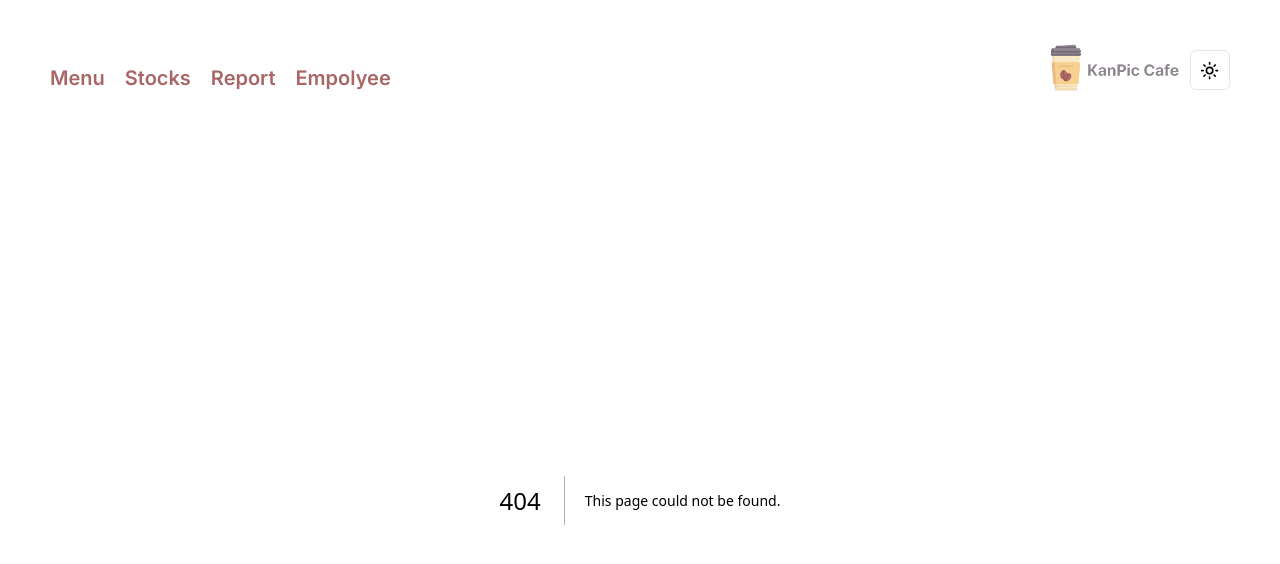
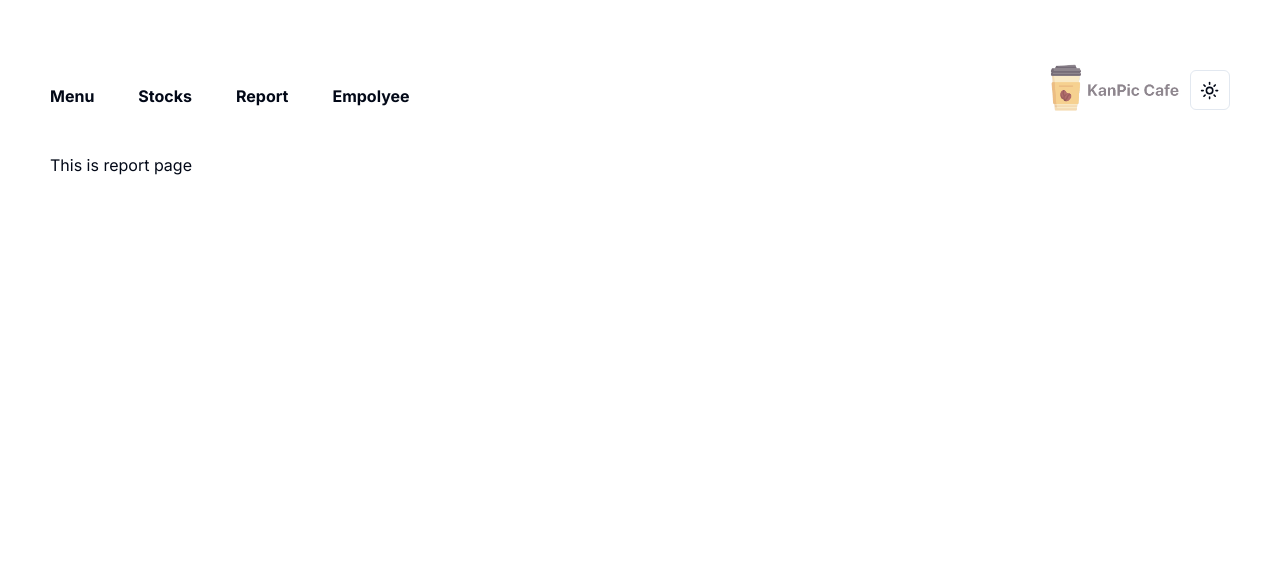
Before and after one commit to OeunSochetra/Kanpic_Cafe, a Next.js app: page /reportpage in a window 1280 px wide. Before the commit this address had no page. Shown: the top 564 px of the page. Built offline with nearby package versions, Linux system fonts and the light colour scheme.

Commit message:
update ui

```diff
--- a/app/(root)/(routes)/page.tsx
+++ b/app/(root)/(routes)/page.tsx
@@ -1,14 +1,16 @@
-
 import Header from "@/components/Header";
 import { ModeToggle } from "@/components/Theme-Toggle";
 import { UserButton } from "@clerk/nextjs";
 import Container from "@/components/Container";
-
+import { Button, FloatButton } from "antd";
 
 export default function Home() {
   return (
-  <div>
-    <h1></h1>
-  </div>
-  )
+    <div>
+      <Container>
+        <Button type="primary">Button</Button>
+        <FloatButton />
+      </Container>
+    </div>
+  );
 }
--- a/app/(root)/(routes)/report/page.tsx
+++ /dev/null
@@ -1,12 +0,0 @@
-import React from 'react'
-import Container from '@/components/Container'
-
-const report = () => {
-  return (
-    <Container>
-    <div><h1>This is report page</h1></div>
-    </Container>
-  )
-}
-
-export default report
--- /dev/null
+++ b/app/(root)/(routes)/reportpage/page.tsx
@@ -0,0 +1,14 @@
+import React from "react";
+import Container from "@/components/Container";
+
+const reportpage = () => {
+  return (
+    <Container>
+      <div>
+        <h1>This is report page</h1>
+      </div>
+    </Container>
+  );
+};
+
+export default reportpage;
--- a/components/Header.tsx
+++ b/components/Header.tsx
@@ -1,49 +1,67 @@
+"use client";
 import { ModeToggle } from "./Theme-Toggle";
 import { UserButton } from "@clerk/nextjs";
-import { Menu } from "lucide-react";
 import Link from "next/link";
+import { useState } from "react";
 
-function Header() {
+const Header = () => {
+  const navbar = ["Menu", "Stocks", "Report", "Empolyee"];
+  const [changeAction, setChangeAction] = useState<number | undefined>();
+
+  const handleAction = (index: number) => {
+    setChangeAction(index);
+  };
+
   return (
-    <div className="flex justify-between items-center gap-2">
+    <div className="flex justify-between items-center pt-5">
+      <div className="flex gap-11">
+        {navbar.map((item, index: number) => (
+          <ul
+            key={index}
+            onClick={() => handleAction(index)}
+            className={`${changeAction === index ? "text-red-600" : ""}`}
+          >
+            <li className="pt-5 cursor-pointer hidden md:block font-[700] text-md">
+              {item}
+            </li>
+          </ul>
+        ))}
+      </div>
 
-      {/* Navbar link for page */}
+      <div className="flex justify-center items-center">
+        <div>
+          <Link href="/">
+            <img src="/logo.png.png" alt="logo" className="max-w-[150px]" />
+          </Link>
+        </div>
+        <div className="flex mt-2 gap-4 justify-between items-center">
+          <ModeToggle />
+          <UserButton />
+        </div>
+      </div>
+    </div>
+  );
+};
 
-      <div className="pt-6 hidden md:block ">
+export default Header;
+
+{
+  /* <div className="pt-6 hidden md:block ">
         <nav className="">
           <ul className="flex gap-5 font-[600] text-[#a86666]  text-xl cursor-pointer">
-            <Link href='/menu' className="hover:text-white">
+            <Link href="/menu" className="hover:text-white">
               Menu
             </Link>
-            <Link href='/stocks' className="hover:text-white" >
+            <Link href="/stocks" className="hover:text-white">
               Stocks
             </Link>
-            <Link href='/report' className="hover:text-white">
-             Report
+            <Link href="/report" className="hover:text-white">
+              Report
             </Link>
-            <Link href='/empolyee' className="hover:text-white">
-             Empolyee
+            <Link href="/empolyee" className="hover:text-white">
+              Empolyee
             </Link>
           </ul>
         </nav>
-      </div>
-
-      {/* Navbar link for page */}
-
-      <div className="flex justify-center items-center">
-      <div>
-        <Link href="/">
-          <img src="/logo.png.png" alt="logo" className="max-w-[150px]" />
-        </Link>
-      </div>
-      <div className="flex mt-2 gap-4 justify-between items-center">
-        {/* Auth icon */}
-        <ModeToggle />
-        <UserButton />
-      </div>
-      </div>
-    </div>
-  );
+      </div> */
 }
-
-export default Header;
--- a/package.json
+++ b/package.json
@@ -16,6 +16,7 @@
     "@types/node": "20.5.6",
     "@types/react": "18.2.21",
     "@types/react-dom": "18.2.7",
+    "antd": "^5.9.3",
     "autoprefixer": "10.4.15",
     "class-variance-authority": "^0.7.0",
     "clsx": "^2.0.0",
--- /dev/null
+++ b/themeConfig.ts
@@ -0,0 +1,11 @@
+// theme/themeConfig.ts
+import type { ThemeConfig } from 'antd';
+
+const theme: ThemeConfig = {
+  token: {
+    fontSize: 16,
+    colorPrimary: '#52c41a',
+  },
+};
+
+export default theme;
```
Also changed, not shown: 1 other file (tests, documents, lock files or other folders).
